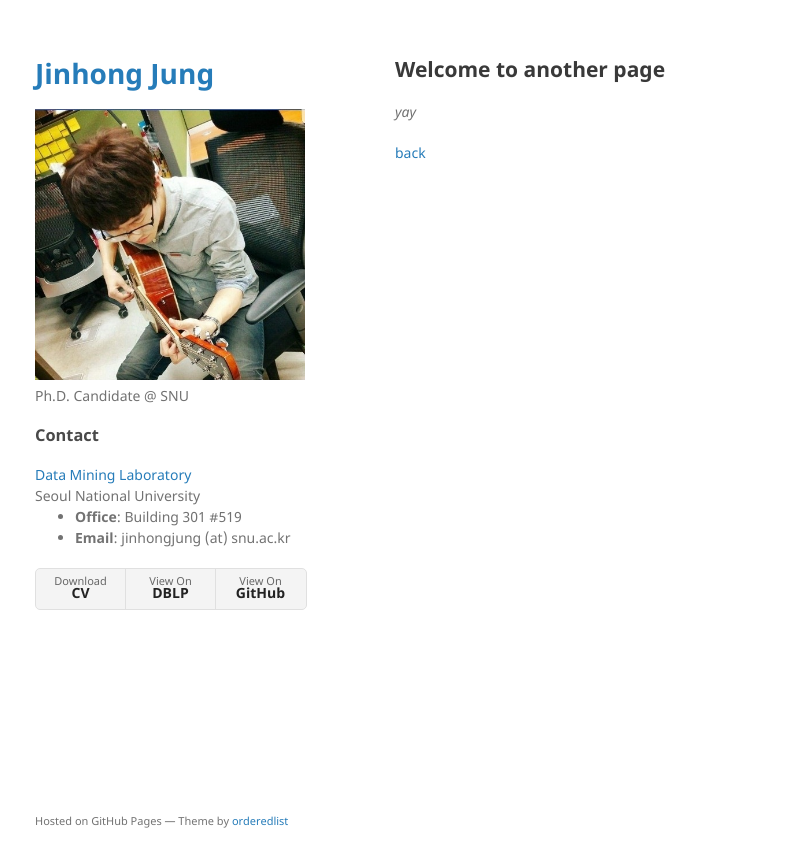
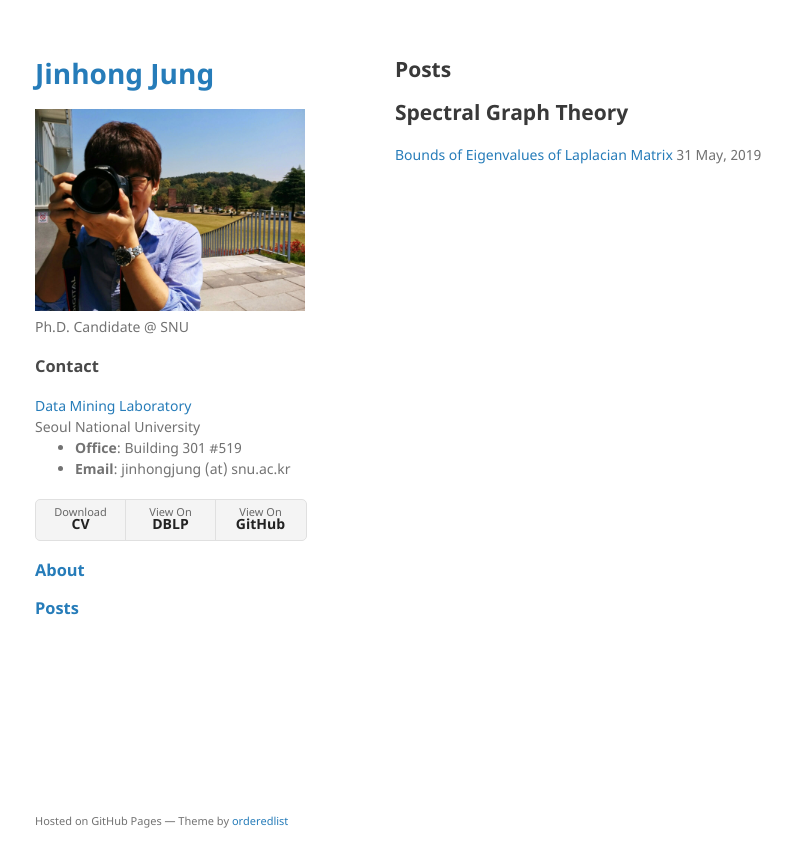
Before and after one commit to jinhongjung/jinhongjung.github.io, a Jekyll site: the page built from archive.md, in a window 1280 px wide. Shown: the top 867 px of the page, without its empty margins (175-967 px from the left). Built offline with Jekyll 4.4.1, drawn with Linux system fonts in a browser that asks for light colours; our own code applies the rules of GitHub Pages for plain Markdown files.

Commit message:
add post

```diff
--- a/_config.yml
+++ b/_config.yml
@@ -1,5 +1,5 @@
 title: Jinhong Jung
-logo: /assets/img/profile.jpeg
+logo: /assets/img/pic.jpeg
 description: Ph.D. Candidate @ SNU
 show_downloads: true
 google_analytics:
--- /dev/null
+++ b/_layouts/archive.html
@@ -0,0 +1,24 @@
+---
+layout: default
+---
+
+<h2>Posts</h2>
+
+<section class="archive_list">
+	{% for category in site.categories %}
+
+	<div class="category-name">
+		<h2>{{ category | first }}</h2>
+	</div>
+	{% for post in category.last %}
+
+	<div class="post_title">
+		<a href="{{ post.url | prepend: site.baseurl }}">{{ post.title}}</a>
+		<span class="date">{{ post.date | date: "%-d %b, %Y" }}</span>
+	</div>
+
+	{% endfor %}
+
+	{% endfor %}
+
+</section>
--- a/_layouts/default.html
+++ b/_layouts/default.html
@@ -47,6 +57,10 @@
           <!--<li><a href="{{ site.github.repository_url }}">View On <strong>GitHub</strong></a></li>-->
         </ul>
         {% endif %}
+
+
+		<h3><a href="http://jinhongjung.github.io">About</a></h3>
+		<h3><a href="archive.html">Posts</a></h3>
       </header>
       <section>
 
--- /dev/null
+++ b/_posts/2019-05-31-Bound-of-Eigenvalues-of-Laplacian.md
@@ -0,0 +1,41 @@
+---
+layout: post
+title: "Bounds of Eigenvalues of Laplacian Matrix"
+date: 2019-05-31
+categories: [Spectral Graph Theory]
+author: Jinhong Jung
+---
+
+In this post, we will prove the bounds of eigenvalues of Laplacian matrix which is frequently appeared in spectral graph analysis.
+More specifically, those bounds are described as follows:
+
+
+>  Let $\alpha_{1}, \cdots, \alpha_{n}$ be the eigenvalues of $\mathcal{A}=\mathbf{D}^{-\frac{1}{2}}\mathbf{A}\mathbf{D}^{-\frac{1}{2}}$, and $\beta_{1}, \cdots, \beta_{n}$ be those of symmetric normalized Laplacian matrix $\mathcal{L}^{sym}$.  \\
+> Then, $-1 \leq \alpha_{1} \leq \cdots \leq \alpha_{n} \leq 1$, and $0 = \beta_{1} \leq \cdots \leq \beta_{n} \leq 2$.
+
+## Definition of Symmetric Normalized Laplacian Matrix
+Given symmetric adjacency matrix $\mathbf{A} \in \mathbb{R}^{n \times n}$, the symmetric normalized Laplacian matrix $\mathcal{L}^{sym}$ is defined as follows:
+
+$$
+\mathcal{L}^{sym} = \mathbf{D}^{-\frac{1}{2}}\mathcal{L}\mathbf{D}^{-\frac{1}{2}} =
+\mathbf{I} - \mathbf{D}^{-\frac{1}{2}}\mathbf{A}\mathbf{D}^{-\frac{1}{2}} =
+\mathbf{I} - \mathcal{A}
+$$
+
+where $\mathbf{I}$ is an identity matrix, and $\mathbf{D}$ is a diagonal degree matrix.
+
+
+## Proof
+
+Note that $\mathcal{L}^{sym} = \mathbf{I} - \mathcal{A}$ is positive semidefinite, i.e.,
+
+$$
+\mathbf{x}^{\top}(\mathbf{I} - \mathcal{A})\mathbf{x} \geq 0 \Leftrightarrow
+1 \geq \frac{\mathbf{x}^{\top}\mathcal{A}\mathbf{x}}{\mathbf{x}^{\top}\mathbf{x}} =
+R(\mathcal{A}, \mathbf{x})
+$$
+
+where $R(\mathcal{A}, \mathbf{x})$ is called Reighley quotient.
+
+
+## References
```
Also changed, not shown: other parts of _layouts/default.html (+10 -0 lines), archive.md (renamed from another-page.md, +1 -1 lines), assets/img/jinhongjung.png (added), assets/img/pic.jpeg (added).
